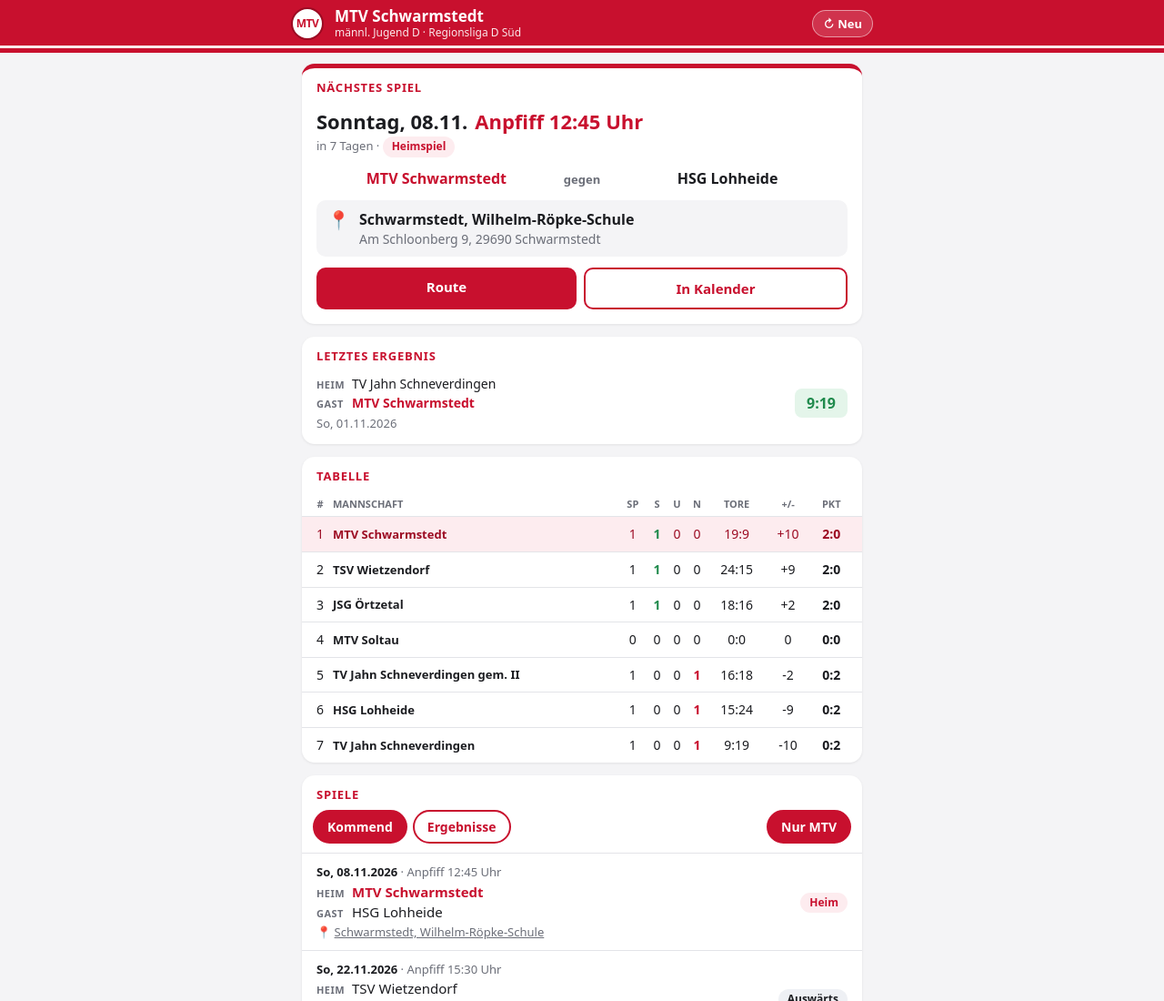
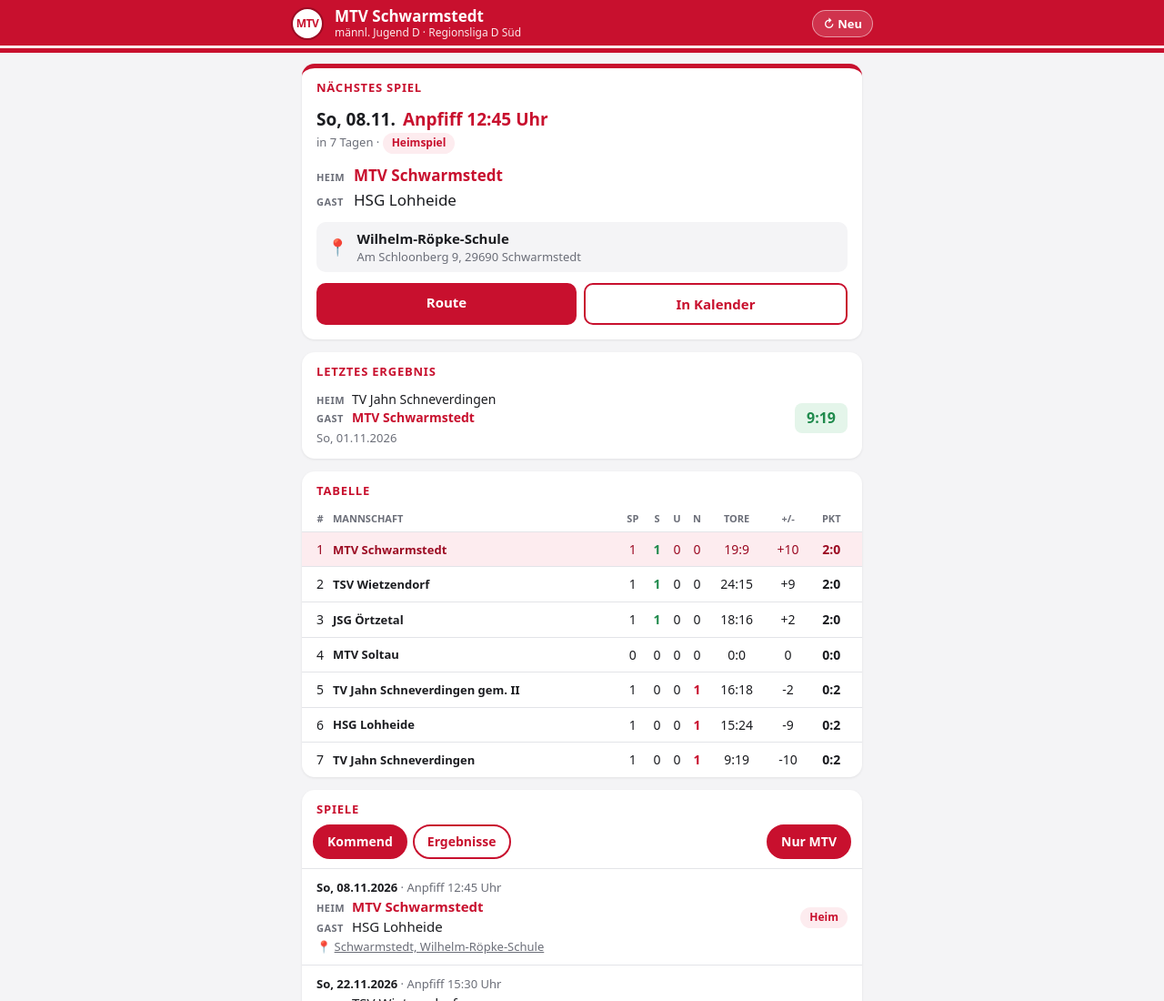
Before and after one commit to semmikgs/private, a plain HTML site: page mtv/index.html in a window 1280 px wide. Shown: the top 1100 px of the page at 91% size. Drawn offline with Linux system fonts and the light colour scheme.

Commit message:
MTV: Karte nächstes Spiel kompakter (Datum/Anpfiff einzeilig, Heim/Gast, kurze Hallenangabe)
Co-Authored-By: Claude Opus 5.5 <noreply@anthropic.com>
Claude-Session: https://claude.ai/code/session_012mgcNwKVphrdr7jYzQHyKm

```diff
--- a/mtv/index.html
+++ b/mtv/index.html
@@ -74,10 +74,12 @@
   .naechstes { border-top: 5px solid var(--rot); }
   .naechstes .inhalt { padding: 4px 16px 16px; }
   .wann { display: flex; align-items: baseline; gap: 8px; flex-wrap: wrap; }
-  .wann .tag { font-size: 22px; font-weight: 800; }
-  .wann .zeit { font-size: 22px; font-weight: 800; color: var(--rot); }
+  .wann { flex-wrap: nowrap; white-space: nowrap; }
+  .wann .tag { font-size: 19px; font-weight: 800; }
+  .wann .zeit { font-size: 19px; font-weight: 800; color: var(--rot); }
   .countdown { font-size: 13px; color: var(--leise); margin-top: 2px; }
-  .paarung { display: grid; grid-template-columns: 1fr auto 1fr; align-items: center; gap: 8px; margin: 14px 0; text-align: center; }
+  .paarung { margin: 12px 0; font-size: 17px; }
+  .paarung .hg { gap: 3px 10px; }
   .paarung .team { font-weight: 700; font-size: 16px; line-height: 1.2; }
   .paarung .team.wir { color: var(--rot); }
   .paarung .vs { font-size: 13px; color: var(--leise); font-weight: 700; }
@@ -90,9 +92,12 @@
     display: flex; gap: 10px; align-items: flex-start;
     background: var(--grund); border-radius: 10px; padding: 10px 12px;
   }
-  .ort .pin { font-size: 20px; line-height: 1; margin-top: 2px; }
-  .ort .name { font-weight: 700; }
-  .ort .adr { font-size: 14px; color: var(--leise); }
+  .ort { align-items: center; padding: 8px 12px; text-decoration: none; color: inherit; }
+  .ort .pin { font-size: 18px; line-height: 1; margin-top: 0; }
+  .ort > div:last-child { min-width: 0; }
+  .ort .name, .ort .adr { white-space: nowrap; overflow: hidden; text-overflow: ellipsis; }
+  .ort .name { font-weight: 700; font-size: 15px; }
+  .ort .adr { font-size: 13px; color: var(--leise); }
   .knoepfe { display: flex; gap: 8px; margin-top: 12px; }
   .knopf {
     flex: 1; text-align: center; text-decoration: none; font-weight: 700; font-size: 15px;
@@ -250,6 +255,12 @@ function tageBis(ts) {
   return "in " + n + " Tagen";
 }
 
+function kurzHalle(name) {
+  /* "Schwarmstedt, Wilhelm-Röpke-Schule" -> "Wilhelm-Röpke-Schule"; Ort steht in der Adresse */
+  const teil = name.includes(",") ? name.split(",").slice(1).join(",").trim() : name;
+  return teil.replace(/^SH\b/, "Sporthalle").replace(/\bSH\b/, "Sporthalle") || name;
+}
+
 function heimGast(s) {
   return '<div class="hg"><span class="lbl">Heim</span><span>' + teamHtml(s.heim) + '</span><span class="lbl">Gast</span><span>' + teamHtml(s.gast) + "</span></div>";
 }
@@ -292,10 +303,10 @@ function zeichne(hinweis) {
     const heim = istWir(naechstes.heim);
     const h = hallenInfo(naechstes);
     html += '<section class="karte naechstes"><h2>Nächstes Spiel</h2><div class="inhalt">' +
-      '<div class="wann"><span class="tag">' + WOCHENTAG_LANG[d.getDay()] + ", " + esc(naechstes.datum.slice(0, 6)) + '</span><span class="zeit">Anpfiff ' + esc(naechstes.zeit) + " Uhr</span></div>" +
+      '<div class="wann"><span class="tag">' + WOCHENTAG[d.getDay()] + ", " + esc(naechstes.datum.slice(0, 6)) + '</span><span class="zeit">Anpfiff ' + esc(naechstes.zeit) + " Uhr</span></div>" +
       '<div class="countdown">' + tageBis(naechstes.zeitpunkt) + ' · <span class="badge ' + (heim ? "" : "aus") + '">' + (heim ? "Heimspiel" : "Auswärts") + "</span></div>" +
-      '<div class="paarung"><div class="team ' + (heim ? "wir" : "") + '">' + esc(naechstes.heim) + '</div><div class="vs">gegen</div><div class="team ' + (heim ? "" : "wir") + '">' + esc(naechstes.gast) + "</div></div>" +
-      '<div class="ort"><div class="pin">📍</div><div><div class="name">' + esc(h.name) + "</div>" + (h.adresse ? '<div class="adr">' + esc(h.adresse) + "</div>" : "") + "</div></div>" +
+      '<div class="paarung">' + heimGast(naechstes) + "</div>" +
+      '<a class="ort" href="' + h.maps + '" target="_blank" rel="noopener"><div class="pin">📍</div><div><div class="name">' + esc(kurzHalle(h.name)) + "</div>" + (h.adresse ? '<div class="adr">' + esc(h.adresse) + "</div>" : "") + "</div></a>" +
       '<div class="knoepfe"><a class="knopf" href="' + h.maps + '" target="_blank" rel="noopener">Route</a><button class="knopf hell" id="kal">In Kalender</button></div>' +
       "</div></section>";
   } else {
```
